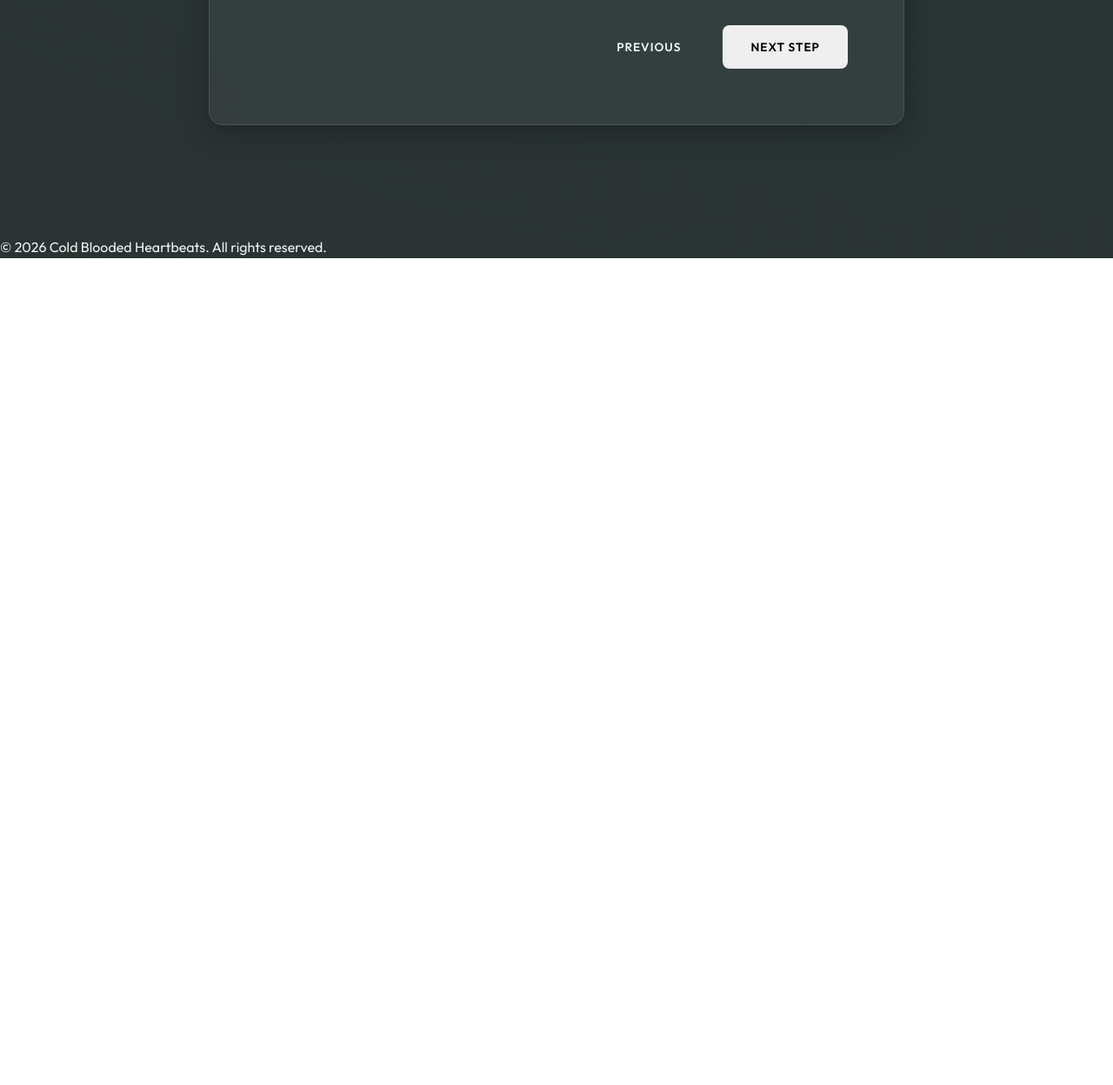
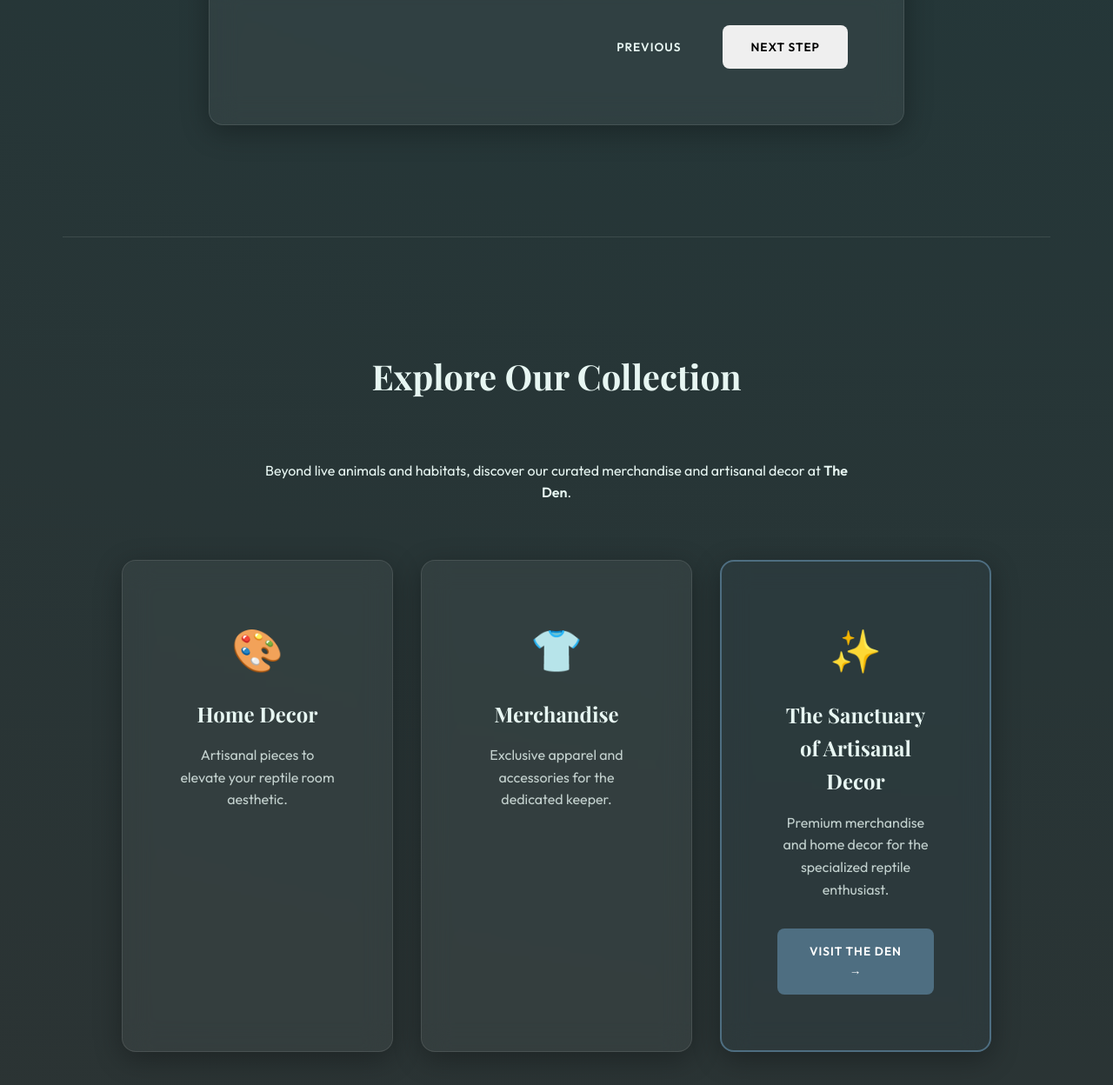
Before and after one commit to Halomaster0/ColdBloodedHeartbeats, a plain HTML site: page docs/index.html in a window 1280 px wide. Shown: the part 2469-3717 px from the top of the page at 87% size. Before the commit the page ends 2766 px from the top, so only its background shows below. Drawn offline with nearby package versions, Linux system fonts and the light colour scheme; a web font is replaced by a local one.

Commit message:
Den implementation

```diff
--- a/docs/index.html
+++ b/docs/index.html
@@ -253,6 +253,35 @@
             </div>
         </div>
         </section>
+
+        <!-- Cross-Promotion: The Den -->
+        <section id="the-den-promo">
+            <h2 class="section-title">Explore Our Collection</h2>
+            <p class="text-center"
+                style="margin-bottom: var(--spacing-lg); max-width: 700px; margin-left: auto; margin-right: auto;">
+                Beyond live animals and habitats, discover our curated merchandise and artisanal decor at <strong>The
+                    Den</strong>.</p>
+
+            <div class="promo-grid">
+                <div class="promo-card glass-panel">
+                    <div class="promo-icon">🎨</div>
+                    <h3>Home Decor</h3>
+                    <p>Artisanal pieces to elevate your reptile room aesthetic.</p>
+                </div>
+                <div class="promo-card glass-panel">
+                    <div class="promo-icon">👕</div>
+                    <h3>Merchandise</h3>
+                    <p>Exclusive apparel and accessories for the dedicated keeper.</p>
+                </div>
+                <div class="promo-card glass-panel promo-highlight">
+                    <div class="promo-icon">✨</div>
+                    <h3>The Sanctuary of Artisanal Decor</h3>
+                    <p>Premium merchandise and home decor for the specialized reptile enthusiast.</p>
+                    <a href="https://halomaster0.github.io/ColdBloodedHeartbeats_DEN/" target="_blank"
+                        class="btn btn-den" style="margin-top: var(--spacing-md);">Visit The Den →</a>
+                </div>
+            </div>
+        </section>
     </main>
 
     <footer id="main-footer">
--- a/docs/style.css
+++ b/docs/style.css
@@ -1070,3 +1070,69 @@ nav:hover {
 .card-details-row .form-group {
     margin-bottom: 0;
 }
+
+/* The Den Promo Section */
+#the-den-promo {
+    margin-top: var(--spacing-xl);
+    padding-top: var(--spacing-xl);
+    border-top: 1px solid rgba(255, 255, 255, 0.1);
+}
+
+.promo-grid {
+    display: grid;
+    grid-template-columns: repeat(auto-fit, minmax(280px, 1fr));
+    gap: var(--spacing-md);
+    max-width: 1000px;
+    margin: 0 auto;
+}
+
+.promo-card {
+    text-align: center;
+    padding: var(--spacing-lg);
+    transition: var(--transition);
+}
+
+.promo-card:hover {
+    transform: translateY(-8px);
+}
+
+.promo-icon {
+    font-size: 3rem;
+    margin-bottom: var(--spacing-sm);
+}
+
+.promo-card h3 {
+    font-family: var(--font-accent);
+    font-size: 1.5rem;
+    margin-bottom: var(--spacing-sm);
+    color: var(--clr-accent);
+}
+
+.promo-card p {
+    opacity: 0.8;
+    line-height: 1.6;
+}
+
+.promo-highlight {
+    border: 2px solid var(--clr-sage);
+    background: rgba(78, 110, 129, 0.1);
+}
+
+.btn-den {
+    background: var(--clr-sage);
+    color: white;
+    display: inline-block;
+    text-decoration: none;
+}
+
+.btn-den:hover {
+    background: #5d7f91;
+    box-shadow: 0 8px 20px rgba(78, 110, 129, 0.5);
+    transform: translateY(-2px);
+}
+
+@media (max-width: 768px) {
+    .promo-grid {
+        grid-template-columns: 1fr;
+    }
+}
```
